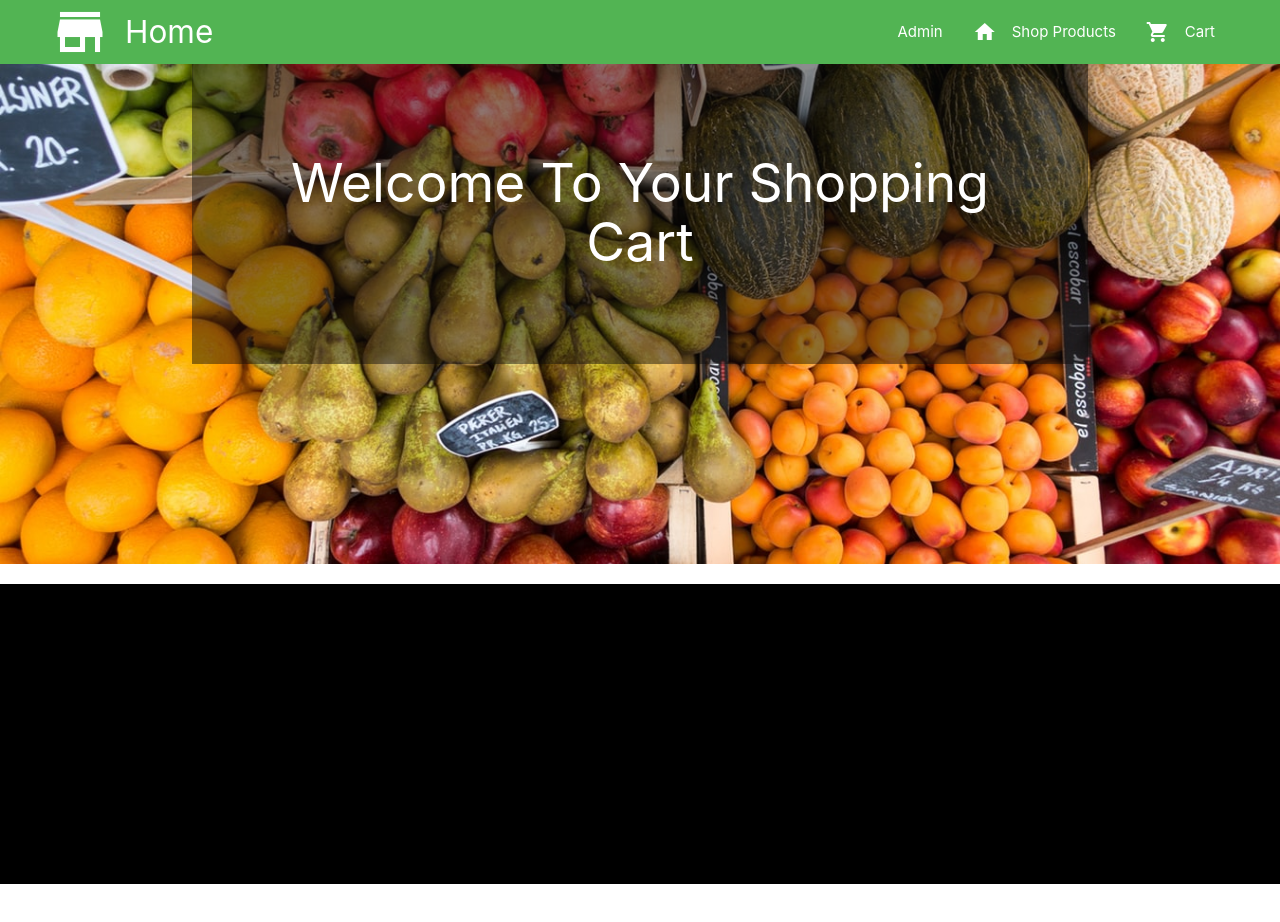
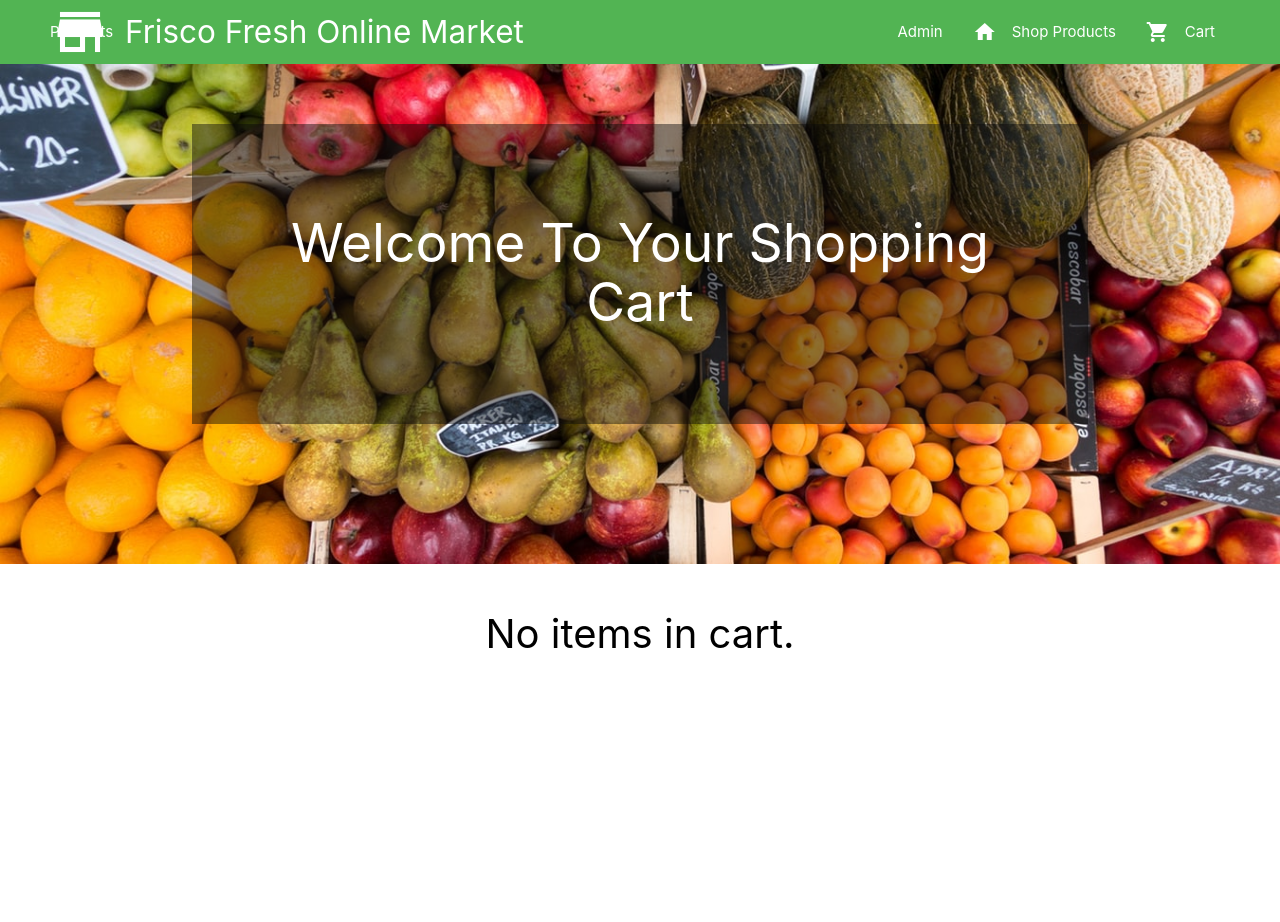
Before and after one commit to desjohnna/ShoppingCartCapstone, an Angular app in the folder ShoppingCartCapstone/src/main/shoppingCart/: page /cart in a window 1280 px wide. Shown: the top 922 px of the page. Built offline with nearby package versions, Linux system fonts and the light colour scheme.

Commit message:
fixed search box working on quantity input

```diff
--- a/ShoppingCartCapstone/src/main/shoppingCart/src/app/cart/cart.component.css
+++ b/ShoppingCartCapstone/src/main/shoppingCart/src/app/cart/cart.component.css
@@ -8,6 +8,8 @@
     background-position: center;
     background-repeat: no-repeat;
     background-size: cover;
+
+    padding: 60px 0px;
 }
 
 #pageTitle {
@@ -27,7 +29,8 @@
 
 p {
     color: black;
-    font-size: 20px;
+    font-size: 40px;
+
 }
 
 productName {
@@ -55,7 +58,6 @@ productName {
 }
 
 #emptyCartBox {
-    background-color: black;
     height: 300px;
     text-align: center;
 }
--- a/ShoppingCartCapstone/src/main/shoppingCart/src/app/navbar/navbar.component.html
+++ b/ShoppingCartCapstone/src/main/shoppingCart/src/app/navbar/navbar.component.html
@@ -1,13 +1,15 @@
 <nav id="navbar">
     <div class="nav-wrapper">
-        <a href="#" class="brand-logo"><i class="material-icons left" id="storeIcon">store</i>Home</a>
-        <!-- <a class="navbar-brand" routerLink="/">Products</a> -->
+        <a href="#" class="brand-logo"><i class="material-icons left" id="storeIcon">store</i>Frisco Fresh Online
+            Market</a>
+        <a class="navbar-brand" routerLink="/">Products</a>
         <ul id="nav-mobile" class="right hide-on-med-and-down">
             <li><a href="#" routerLink="/admin" routerLinkActive="link-active">Admin</a></li>
             <li><a href="#" routerLink="/products" routerLinkActive="link-active"><i class="material-icons left">home
-                </i>Shop Products</a></li>
-            <li><a href="#" routerLink="/cart" routerLinkActive="link-active"><i class="material-icons left">shopping_cart
-            </i>Cart</a></li>
+                    </i>Shop Products</a></li>
+            <li><a href="#" routerLink="/cart" routerLinkActive="link-active"><i
+                        class="material-icons left">shopping_cart
+                    </i>Cart</a></li>
         </ul>
     </div>
 </nav>
--- a/ShoppingCartCapstone/src/main/shoppingCart/src/app/product/products.component.css
+++ b/ShoppingCartCapstone/src/main/shoppingCart/src/app/product/products.component.css
@@ -1,3 +1,13 @@
+nav {
+    background-color: rgba(27, 41, 56, 0.808);
+    margin: 20px;
+
+}
+
+
+
+
+
 #productName {
     font-size: 25px;
     font-weight: bold;
@@ -39,6 +49,8 @@ blockquote {
     background-position: center;
     background-repeat: no-repeat;
     background-size: cover;
+
+    padding: 20px;
 }
 
 #parallax2 {
@@ -53,7 +65,7 @@ blockquote {
 }
 
 .wrapper {
-    margin: -200px 100px;
+    margin: -100px 100px;
     overflow: auto;
 }
 
@@ -65,6 +77,13 @@ blockquote {
     font-weight: bold;
     font-size: 20px;
 }
+
+
+
+
+
+
+
 
 @media screen and (max-width: 768px) {
     .wrapper {
--- a/ShoppingCartCapstone/src/main/shoppingCart/src/app/product/products.component.html
+++ b/ShoppingCartCapstone/src/main/shoppingCart/src/app/product/products.component.html
@@ -1,27 +1,37 @@
 <div id="parallax">
+
     <div class="container">
-        <!-- <h2 >Online Market</h2> -->
+
+
+<!-- SEARCH BOX -->
+        <div class="container">
+            <nav>
+                <div class="nav-wrapper">
+                    <form>
+                        <div class="input-field">
+                            <input [(ngModel)]="filterText" id="search" type="search" placeholder="Keyword Search" required
+                                [ngModelOptions]="{standalone: true}">
+                            <label id="searchText" class="label-icon" for="search"><i
+                                    class="material-icons">search</i></label>
+                            <i class="material-icons">close</i>
+                        </div>
+                    </form>
+                </div>
+            </nav>
+        </div>
+
+<!-- PRODUCT PAGE HEADING -->
         <div id="titleBanner">
-        <h2 id="pageTitle">Autumn Is Here!</h2>
-        <blockquote class="flow-text">Pre-Order you fresh fruits and vegetables, uniguely homemade foods and local goods with Frisco Fresh Online Market</blockquote>
-    </div>
-        <!-- SEARCH INPUT BOX AND FILTER -->
-        <div class="container">
-            <div class="input-field col s6"><i class="material-icons prefix">search</i><input [(ngModel)]="filterText"
-                    id="icon_prefix" type="text" class="validate"><label id="searchText"
-                    for="icon_prefix">Search</label>
-            </div>
-        </div>
-        <div class="row">
-            <!-- FILTER WILL SEARCH IF INPUT MATCHED CATEGORY OR NAME -->
-            <!-- <div *ngFor="let product of (productList | search: filterText || filterCategory); let i = index">
-                <app-product-card [product]="product" [i]="i"></app-product-card> -->
-
+            <h2 id="pageTitle">Autumn Is Here!</h2>
+            <blockquote class="flow-text">Pre-Order you fresh fruits and vegetables, uniguely homemade foods and local
+                goods with Frisco Fresh Online Market</blockquote>
         </div>
     </div>
 </div>
 
-<div class="wrapper">
+
+<!-- PRODUCT LIST RENDERING -->
+<div class="row wrapper">
     <div *ngFor="let product of (productList | search: filterText || filterCategory); let i = index">
 
         <app-product-card [product]="product" [i]="i"></app-product-card>
@@ -29,9 +39,6 @@
     </div>
 </div>
 
-
+<!-- FOOTER PARALLAX -->
 <div id="parallax2">
-    <!-- <div class="col-md-12 container">
-
-            </div> -->
 </div>
```
